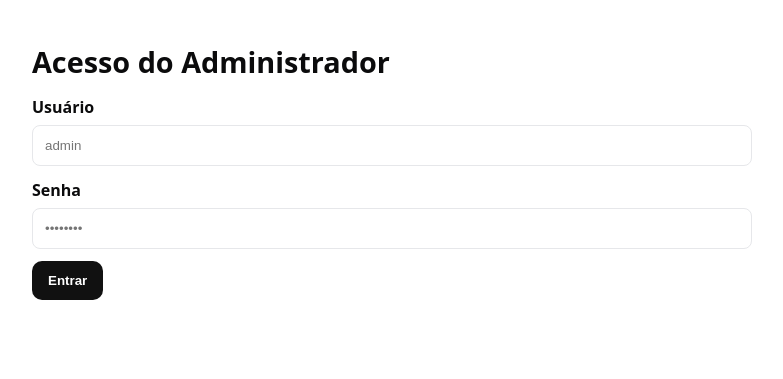
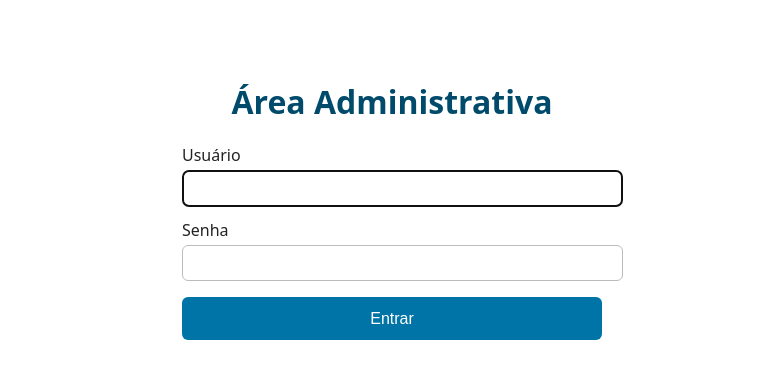
Before and after one commit to comercial-ediomare/oficinas-salgueiro, a Flask app: page /login in a window 1280 px wide. Shown: the top 379 px of the page, without its empty margins (248-1031 px from the left). Run offline with Flask 3, Linux system fonts and the light colour scheme; data comes from the database, SQL or seed files in the repository; data that the repository does not hold is empty.

Commit message:
Update login.html

```diff
--- a/templates/login.html
+++ b/templates/login.html
@@ -1,17 +1,34 @@
-{% extends "base.html" %}
-{% block title %}Login do Administrador{% endblock %}
-{% block content %}
-  <h1>Acesso do Administrador</h1>
+<!doctype html>
+<html lang="pt-BR">
+<head>
+  <meta charset="utf-8">
+  <title>Login do Admin</title>
+  <meta name="viewport" content="width=device-width, initial-scale=1">
+  <style>
+    body { font-family: system-ui, -apple-system, Segoe UI, Roboto, Arial; max-width: 420px; margin: 10vh auto; padding: 0 1rem; color:#222; }
+    h1 { text-align:center; color:#004b6b; }
+    label { display:block; margin:.75rem 0 .25rem; }
+    input { width:100%; padding:.6rem; border:1px solid #bbb; border-radius:6px; }
+    button { margin-top:1rem; width:100%; padding:.8rem; border:none; border-radius:6px; background:#0074a6; color:#fff; font-size:1rem; cursor:pointer; }
+    button:hover { background:#005c83; }
+    .error { background:#ffe0e0; border:1px solid #f99; color:#a00; padding:.75rem; border-radius:6px; margin:1rem 0; }
+  </style>
+</head>
+<body>
+  <h1>Área Administrativa</h1>
+
   {% if error %}
-    <div class="flash-item error">{{ error }}</div>
+    <div class="error">{{ error }}</div>
   {% endif %}
-  <form method="POST">
-    <label class="label">Usuário</label>
-    <input name="username" type="text" required placeholder="admin">
 
-    <label class="label">Senha</label>
-    <input name="password" type="password" required placeholder="••••••••">
+  <form method="post" action="{{ url_for('login', **request.args) }}">
+    <label>Usuário</label>
+    <input type="text" name="username" required autofocus>
+
+    <label>Senha</label>
+    <input type="password" name="password" required>
 
     <button type="submit">Entrar</button>
   </form>
-{% endblock %}
+</body>
+</html>
```
